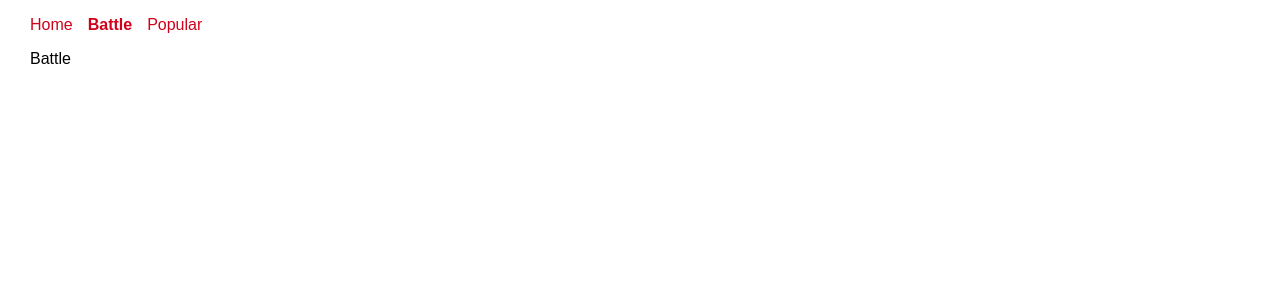
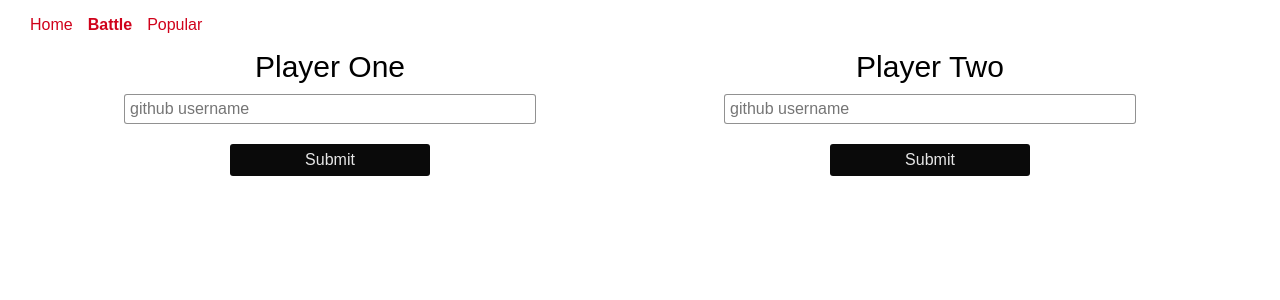
Before and after one commit to juanesarango/github-battle, a React (Create React App) app: page /battle in a window 1280 px wide. Shown: the top 300 px of the page. Built offline with nearby package versions, Linux system fonts and the light colour scheme.

Commit message:
Added github battle usernames form

```diff
--- a/src/App.css
+++ b/src/App.css
@@ -5,6 +5,33 @@
 .container {
   max-width: 1200px;
   margin: 0 30px;
+}
+
+.row {
+  display: flex;
+  justify-content: space-around;
+}
+
+.column {
+  display: flex;
+  flex-direction: column;
+  width: 500px;
+  align-items: center;
+}
+
+.column input {
+  border-radius: 3px;
+  margin: 10px 0;
+  padding: 5px;
+  border: 1px solid rgba(0, 0, 0, 0.43);
+  font-size: 16px;
+  width: 80%;
+}
+
+.column label {
+  text-align: center;
+  font-size: 30px;
+  font-weight: 200;
 }
 
 ul {
@@ -102,3 +129,9 @@
 .button:active {
   transform: translateY(1px);
 }
+
+.header {
+  text-align: center;
+  font-size: 30px;
+  font-weight: 200;
+}
--- a/src/App.js
+++ b/src/App.js
@@ -29,7 +29,6 @@
           </Switch>
         </div>
       </Router>
-
     );
   }
 }
--- a/src/components/Battle.js
+++ b/src/components/Battle.js
@@ -1,10 +1,107 @@
 import React, { Component } from 'react';
+import PropTypes from 'prop-types';
 
 
-class Battle extends Component {
+class PlayerInput extends Component {
+
+  constructor(props) {
+    super(props);
+    this.state = {
+      username: ''
+    }
+    this.handleChange = this.handleChange.bind(this);
+    this.handleSubmit = this.handleSubmit.bind(this);
+  }
+
+  handleChange(event) {
+    let value = event.target.value;
+
+    this.setState(() => {
+      return {
+        username: value
+      }
+    })
+  }
+
+  handleSubmit(event) {
+    event.preventDefault();
+    this.props.onSubmit(
+      this.props.id,
+      this.state.username
+    )
+  }
+
   render() {
     return (
-      <div>Battle</div>
+      <form className='column' onSubmit={this.handleSubmit}>
+        <label className='header' htmlFor='username'>
+          {this.props.label}
+        </label>
+        <input
+          id='username'
+          placeholder='github username'
+          type='text'
+          autoComplete='off'
+          value={this.state.username}
+          onChange={this.handleChange}/>
+        <button
+          className='button'
+          type='submit'
+          disabled={!this.state.username}>
+            Submit
+        </button>
+      </form>
+    );
+  }
+}
+
+PlayerInput.propTypes = {
+  id: PropTypes.string.isRequired,
+  label: PropTypes.string.isRequired,
+  onSubmit: PropTypes.func.isRequired
+}
+
+class Battle extends Component {
+
+  constructor(props) {
+    super(props);
+    this.state = {
+      playerOneName: '',
+      playerOneImage: '',
+      playerTwoName: null,
+      playerTwoImage: null
+    };
+    this.handleSubmit = this.handleSubmit.bind(this);
+  }
+
+  handleSubmit(id, username) {
+    this.setState(() => {
+      let newState = {};
+      newState[id + 'Name'] = username;
+      newState[id + 'Image'] = `https://github.com/${username}.png?size=200`;
+      return newState;
+    });
+  }
+
+  render() {
+    let playerOneName = this.state.playerOneName;
+    let playerTwoName = this.state.playerTwoName;
+    return (
+      <div>
+        <div className='row'>
+          {!playerOneName &&
+            <PlayerInput
+              id='playerOne'
+              label='Player One'
+              onSubmit={this.handleSubmit}/>}
+
+          {!playerTwoName &&
+            <PlayerInput
+              id='playerTwo'
+              label='Player Two'
+              onSubmit={this.handleSubmit}/>}
+        </div>
+      </div>
     )
   }
 }
```
